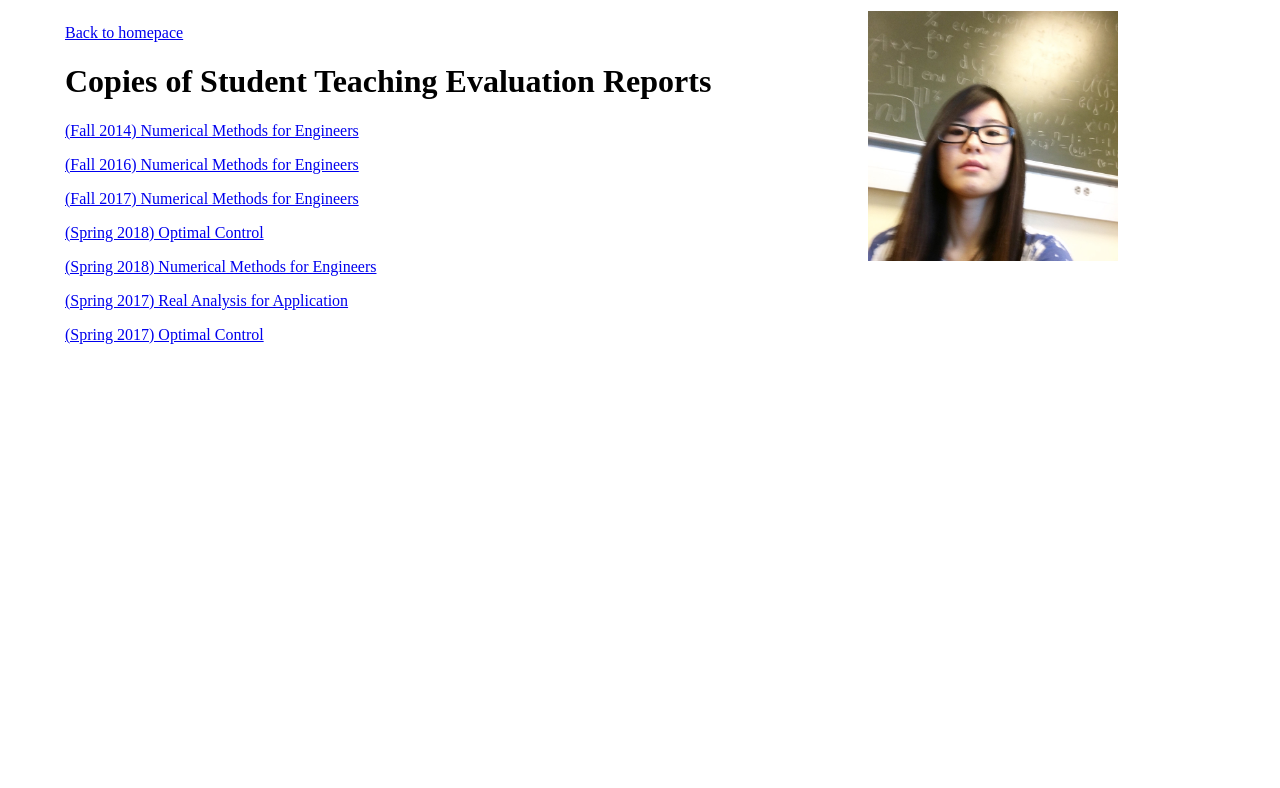
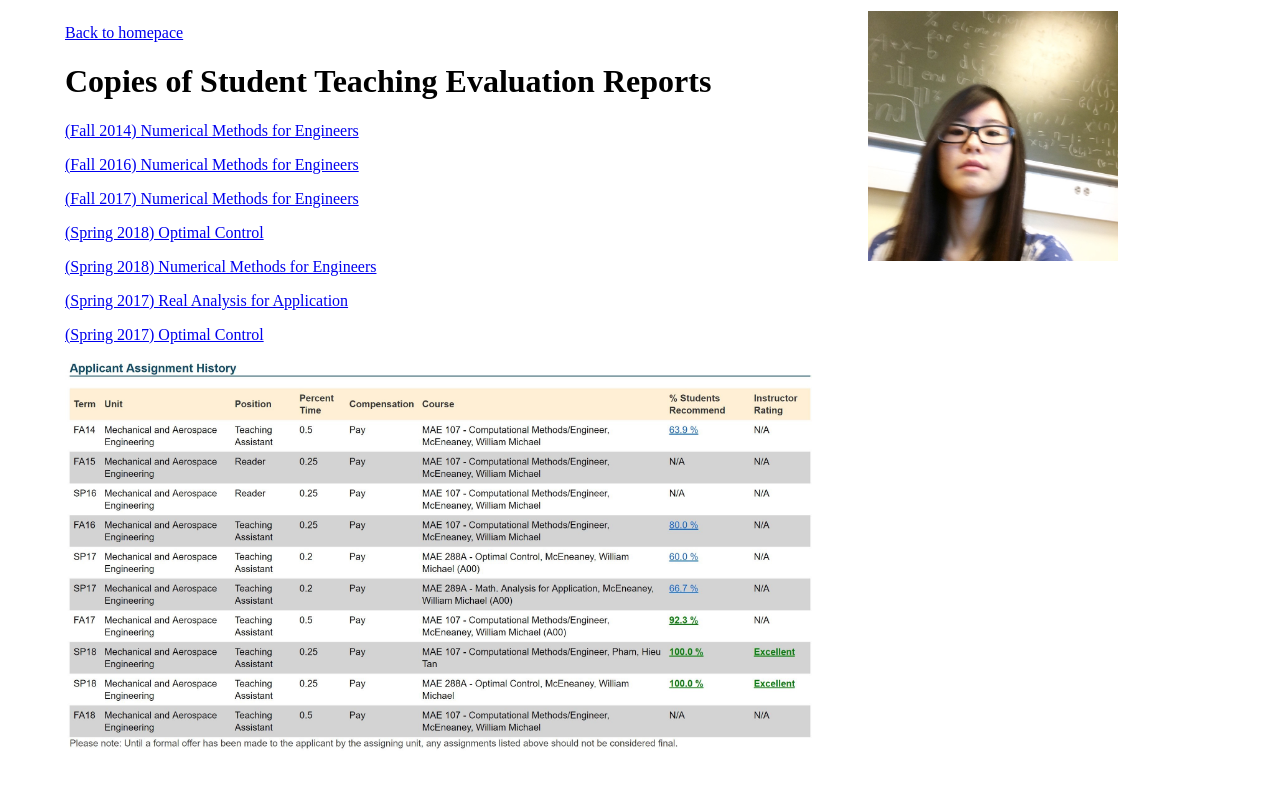
Before and after one commit to ruobingzhao/ruobingzhao.github.io, a Jekyll site: the page teaching.html, which Jekyll copies as it is, in a window 1280 px wide. Shown: the top 788 px of the page. Built offline with Jekyll 4.4.1, drawn with Linux system fonts in a browser that asks for light colours.

Commit message:
teaching

```diff
--- a/teaching.html
+++ b/teaching.html
@@ -39,6 +39,7 @@ html { background: white; margin:0;}
 <p>
 <a href="SP17op.pdf">(Spring 2017) Optimal Control</a>
 </p>
+<img src="tahistory.jpg" alt="teaching" style="float:left;width:750px;">
 </div>
 <div id="right_col">
 <table>
```
Also changed, not shown: tahistory.jpg (added).
